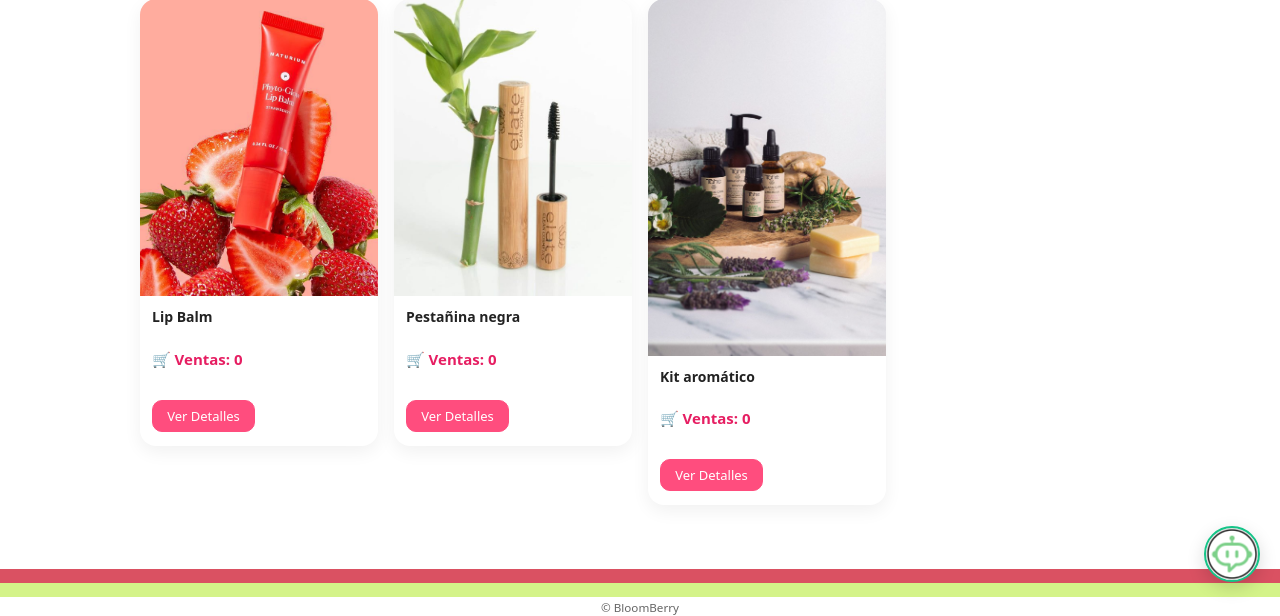
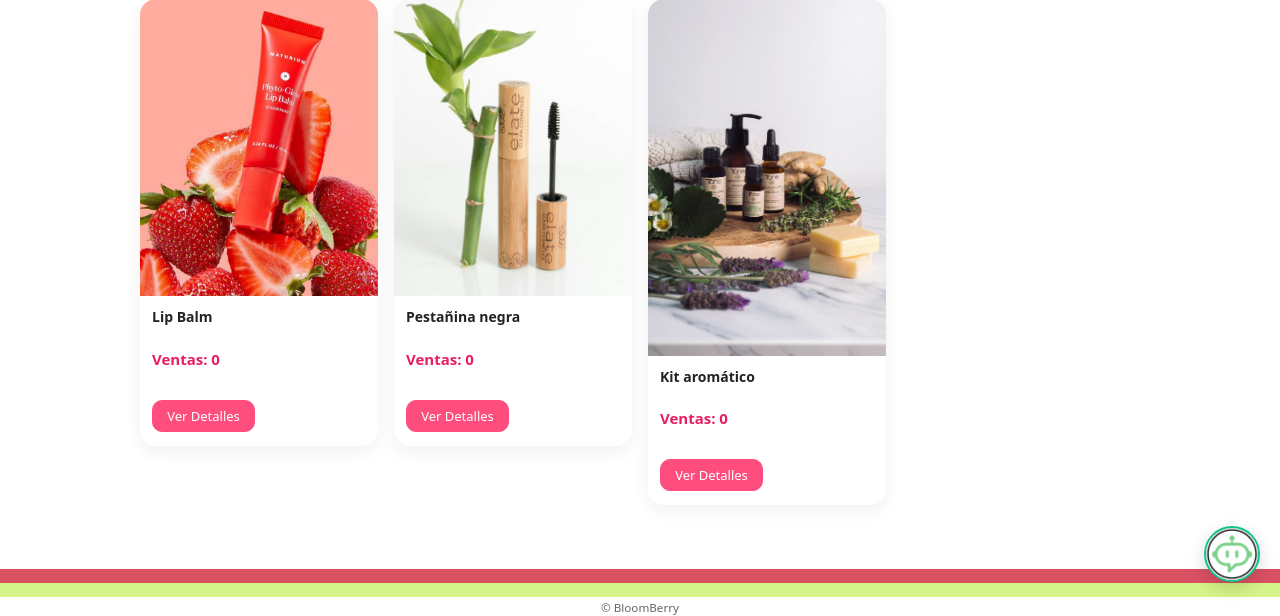
Before and after one commit to mgmedinac/bloomberry, a Django app: page /top-sold/ in a window 1280 px wide. Shown: the part 198-814 px from the top of the page. Run offline with Django 4.2, Linux system fonts and the light colour scheme; data comes from the database, SQL or seed files in the repository; data that the repository does not hold is empty.

Commit message:
Funcionalidades interesantes faltantes agregadas

```diff
--- a/templates/products/top_selling.html
+++ b/templates/products/top_selling.html
@@ -24,7 +24,7 @@
           </a>
           <div class="product-body">
             <h3 class="product-title">{{ product.name }}</h3>
-            <p class="product-price">🛒 Ventas: {{ product.total_sold|default:"0" }}</p>
+            <p class="product-price">Ventas: {{ product.total_sold|default:"0" }}</p>
             <div class="product-actions">
               <a href="{% url 'products:detail' product.id %}" class="btn btn-primary btn-sm">Ver Detalles</a>
             </div>
```
